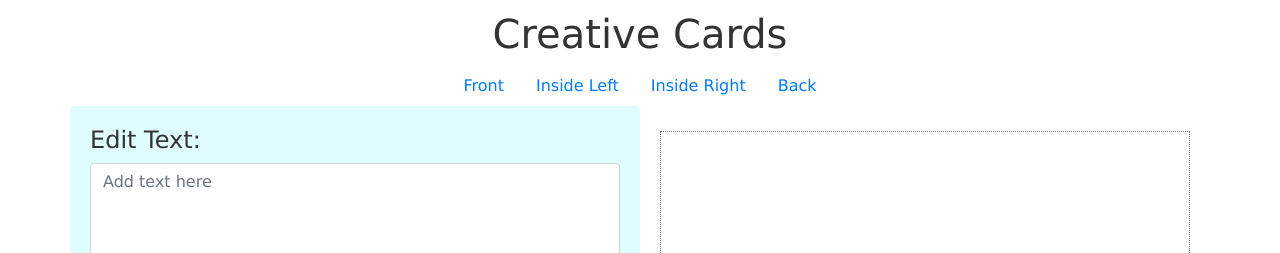
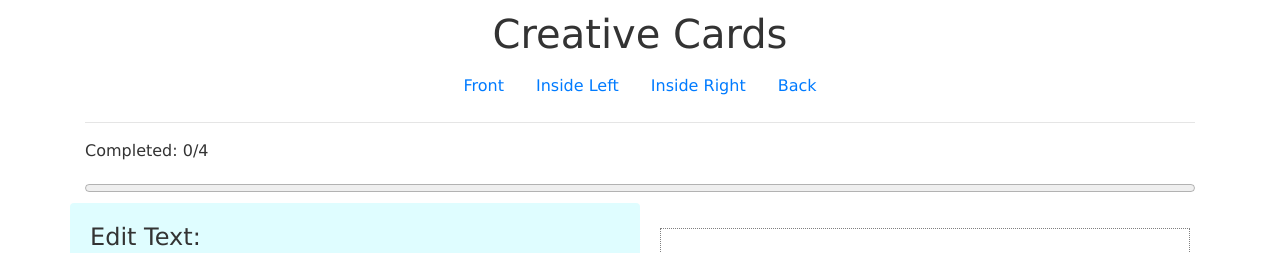
Before and after one commit to sahilmob/vue-greeting-cards, a Vue app: page / in a window 1280 px wide. Shown: the top 253 px of the page. Built offline with nearby package versions, Linux system fonts and the light colour scheme; no server answers.

Commit message:
Add Progress bar and completed section counter

```diff
--- a/src/components/Header.vue
+++ b/src/components/Header.vue
@@ -15,10 +15,13 @@
                 <a href="#" class="nav-link" @click="pageSelected='cardBack'">Back</a>
             </li>
         </ul>
+        <hr>
+        <cc-card-progress></cc-card-progress>
     </div>
 </template>
 
 <script>
+import CardProgress from "./card/cardProgress";
 export default {
   data() {
     return {
@@ -29,6 +32,9 @@ export default {
     pageSelected() {
       this.$emit("pageWasChanged", this.pageSelected);
     }
+  },
+  components: {
+    ccCardProgress: CardProgress
   }
 };
 </script>
--- /dev/null
+++ b/src/components/card/cardProgress.vue
@@ -0,0 +1,32 @@
+<template>
+    <div class="row">
+        <div class="col-sm-12">
+            <p>Completed:
+                <span id="counter">0</span>/4</p>
+            <progress value="0" max="100" id="cardProgress">0%</progress>
+        </div>
+    </div>
+</template>
+
+<script>
+import { EventBus } from "../../main";
+export default {
+  created() {
+    EventBus.$on("mark-as-completed", data => {
+      if (!data) {
+        document.getElementById("counter").innerText++;
+        document.getElementById("cardProgress").value += 25;
+      } else {
+        document.getElementById("counter").innerText--;
+        document.getElementById("cardProgress").value -= 25;
+      }
+    });
+  }
+};
+</script>
+
+<style scoped>
+progress {
+  width: 100%;
+}
+</style>
```
